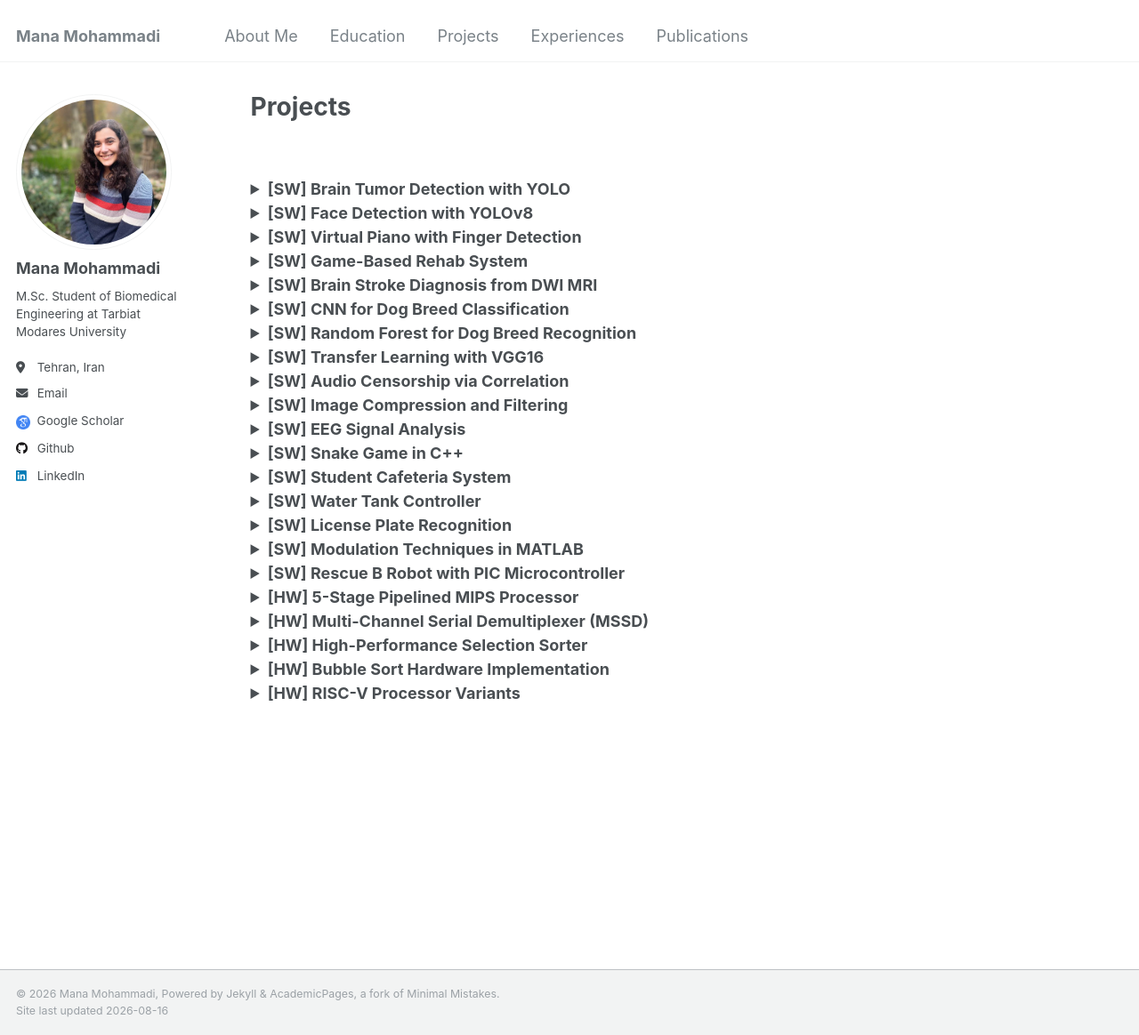
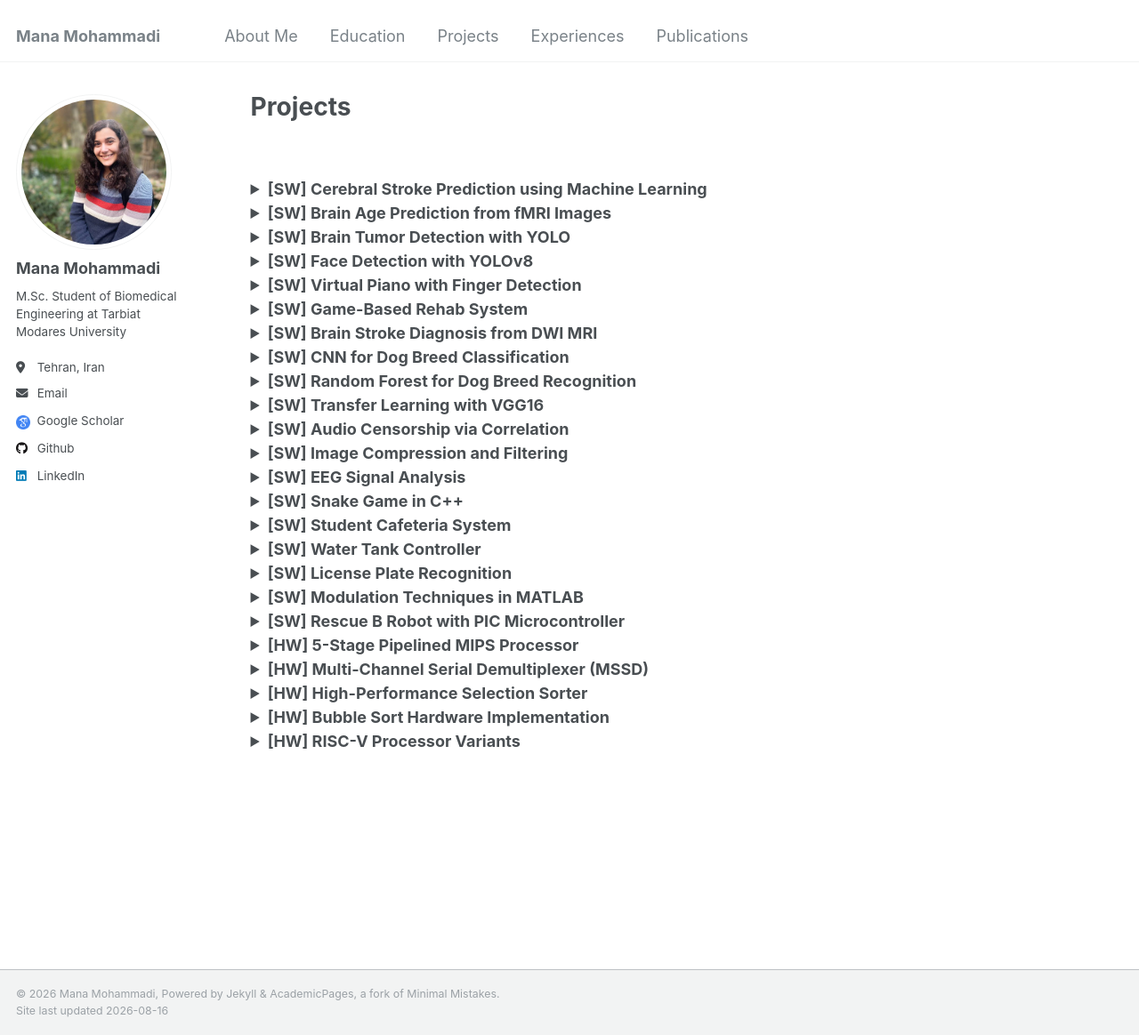
Before and after one commit to manamoha/manamoha.github.io, a Jekyll site: the page built from _pages/projects.md, in a window 1280 px wide and 1164 px high. Shown: the whole window at 89% size. Built offline with Jekyll 4.4.1, drawn with Linux system fonts in a browser that asks for light colours.

Commit message:
modified:   _pages/about.md 	modified:   _pages/cv.md 	modified:   _pages/projects.md

```diff
--- a/_pages/projects.md
+++ b/_pages/projects.md
@@ -4,6 +4,28 @@ title: "Projects"
 author_profile: true
 ---
 <br>
+
+<details>
+  <summary>
+    <strong>[SW] Cerebral Stroke Prediction using Machine Learning</strong>
+  </summary>
+  <p>
+    Developed a convolutional neural network (CNN) to estimate chronological age from functional MRI (fMRI) brain image.
+    <br>
+    <a href="https://github.com/manamoha/Cerebral-Stroke-Prediction.git" target="_blank">View on GitHub</a>
+  </p>
+</details>
+
+<details>
+  <summary>
+    <strong>[SW] Brain Age Prediction from fMRI Images</strong>
+  </summary>
+  <p>
+    Developed a convolutional neural network (CNN) to estimate chronological age from functional MRI (fMRI) brain images.
+    <br>
+    <a href="https://github.com/manamoha/Brain-Age-Prediction.git" target="_blank">View on GitHub</a>
+  </p>
+</details>
 
 <details>
   <summary>
```
Also changed, not shown: _pages/about.md (+2 -2 lines), _pages/cv.md (+16 -2 lines).
